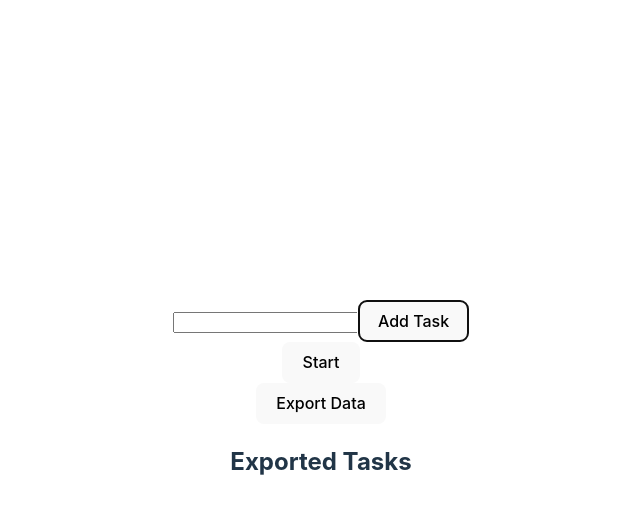
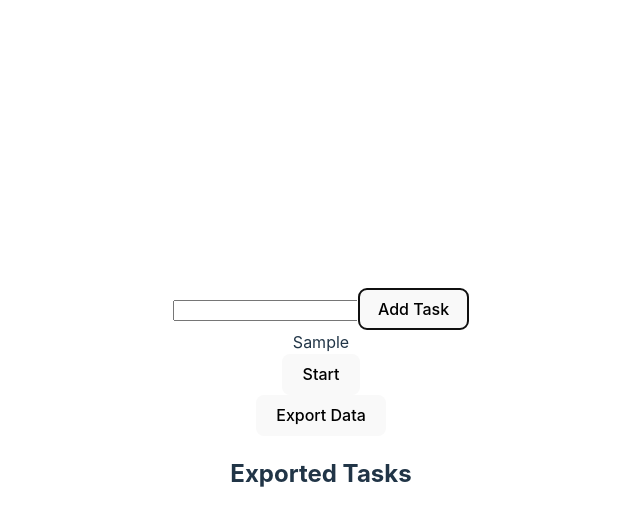
Before and after one commit to michealcoleyoung/react-task-logger, a React (Vite) app: page / in a window 1280 px wide. Both pictures are taken after typing "Sample" into the empty fields and a click on the button "Add Task". Shown: the top 526 px of the page, without its empty margins (319-959 px from the left). Built offline with nearby package versions, Linux system fonts and the light colour scheme.

Commit message:
Updated TaskInput component

```diff
--- a/src/TaskInput.jsx
+++ b/src/TaskInput.jsx
@@ -14,17 +14,23 @@ export function TaskInput(props) {
 
   function handleSubmit(event) {
     event.preventDefault();
-      if(task.trim() !== '')
+    if (task.trim() !== '') {
       // Add the task to the tasks array
       setTasks([...tasks, task]);
       // Clears the task input field
       setTask('');
     }
+  }
 
   return (
+    <div>
       <form onSubmit={handleSubmit}>
         <input type="text" value={task} onChange={handleChange} />
         <button type="submit">Add Task</button>
       </form>
+      {tasks.map((task, index) => (
+        <div key={index}>{task}</div>
+      ))}
+    </div>
   );
 }
```
Lines whose indentation alone changed are shown as unchanged.
